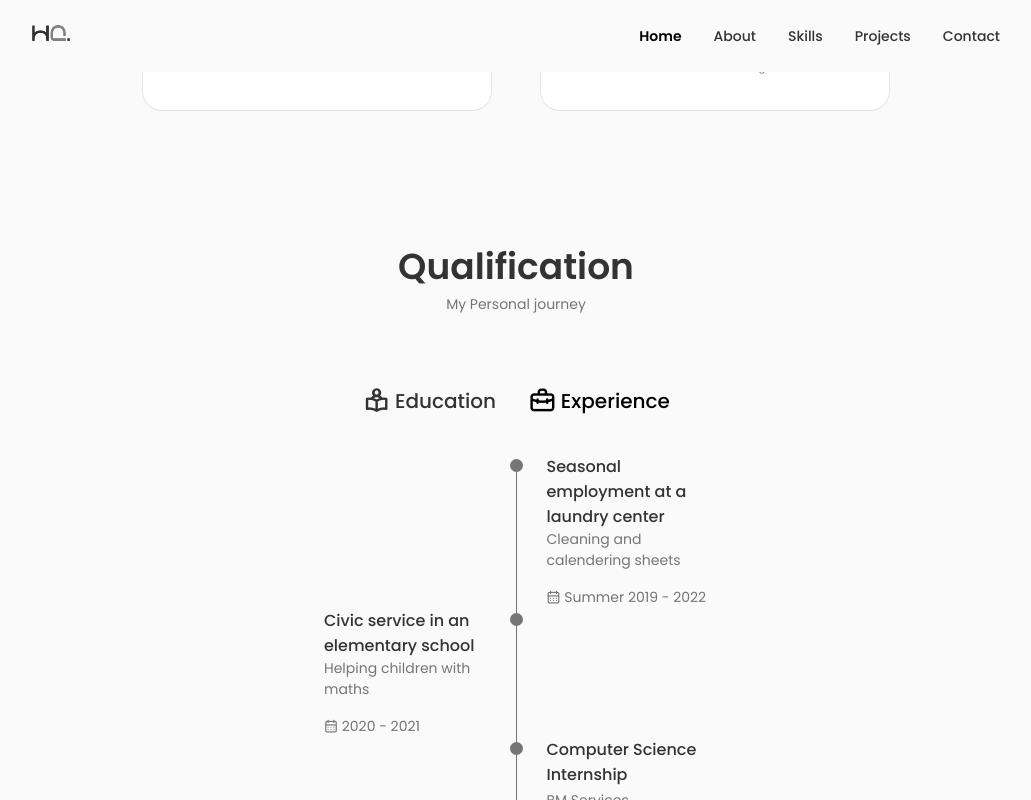
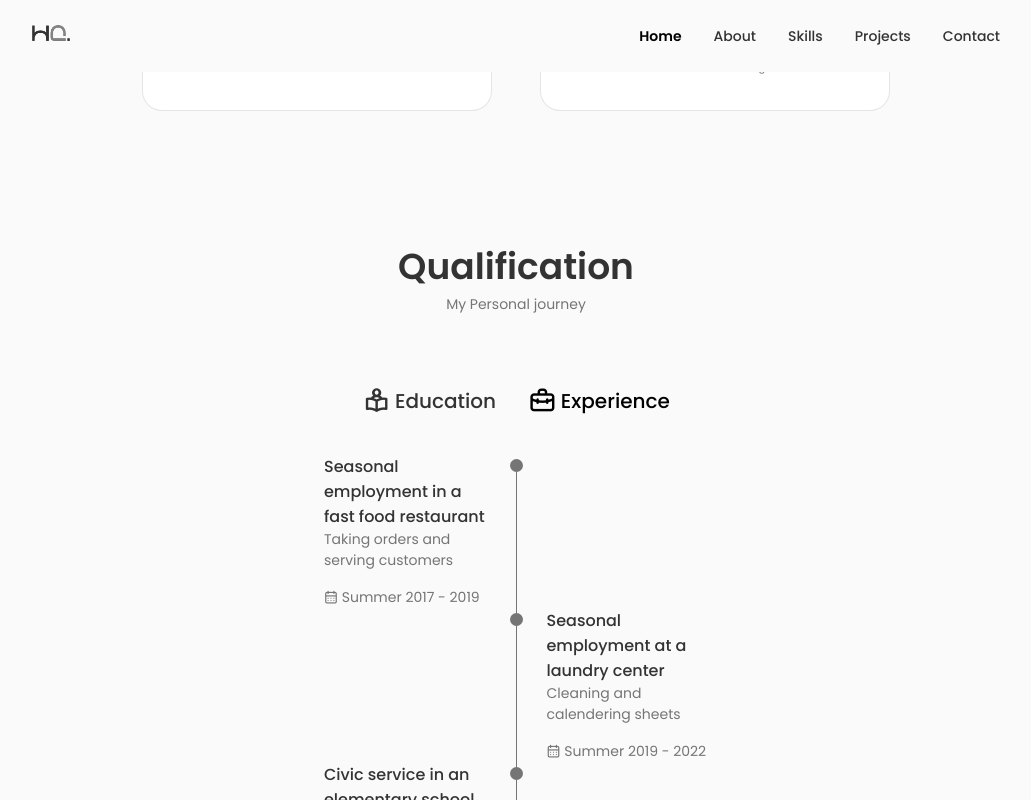
Before and after one commit to hvgochr/Portfolio, a React (Create React App) app: page / in a window 1280 px wide. Both pictures are taken after a click on the element "Experience". Shown: the part 1878-2678 px from the top of the page, without its empty margins (124-1155 px from the left). Built offline with nearby package versions, Linux system fonts and the light colour scheme; no server answers.

Commit message:
Update Data and Qualifications

```diff
--- a/src/components/footer/Footer.jsx
+++ b/src/components/footer/Footer.jsx
@@ -1,5 +1,6 @@
 import React from "react";
 import "./footer.css";
+
 const Footer = () => {
   return (
     <footer className="footer">
--- a/src/components/home/Data.jsx
+++ b/src/components/home/Data.jsx
@@ -56,7 +56,7 @@ const Data = () => {
                 </svg>
             </h1>
             <h3 className="home__subtitle">Computer Science student</h3>
-            <p className="home__description">Second year computer science student, based between Montpellier and Sète, France</p>
+            <p className="home__description">Third year computer science student, based between Montpellier and Sète, France</p>
             <a href="#contact" className="button button--flex">
                 Say Hello
                 <svg
--- a/src/components/qualifications/Qualifications.jsx
+++ b/src/components/qualifications/Qualifications.jsx
@@ -106,6 +106,26 @@ const Qualifications = () => {
                 : "qualification__content"
             }
           >
+
+            <div className="qualification__data">
+              <div>
+                <h3 className="qualification__title">
+                  Seasonal employment in a fast food restaurant
+                </h3>
+                <span className="qualification__subtitle">
+                  Taking orders and serving customers
+                </span>
+                <div className="qualification__calendar">
+                  <i className="uil uil-calendar-alt"></i> Summer 2017 - 2019
+                </div>
+              </div>
+
+              <div>
+                <span className="qualification__rounder"></span>
+                <span className="qualification__line"></span>
+              </div>
+            </div>
+
             <div className="qualification__data">
               <div></div>
 
@@ -144,6 +164,7 @@ const Qualifications = () => {
                 <span className="qualification__line"></span>
               </div>
             </div>
+
             <div className="qualification__data">
               <div></div>
 
@@ -153,13 +174,13 @@ const Qualifications = () => {
               </div>
               <div>
                 <h3 className="qualification__title">
-                  Computer Science Internship
+                  Computer Science Internship and Apprenticeship
                 </h3>
                 <span className="qualification__subtitle">
                   BM Services
                 </span>
                 <div className="qualification__calendar">
-                  <i className="uil uil-calendar-alt"></i> 2023
+                  <i className="uil uil-calendar-alt"></i> 2023 - 2024
                 </div>
               </div>
             </div>
```
